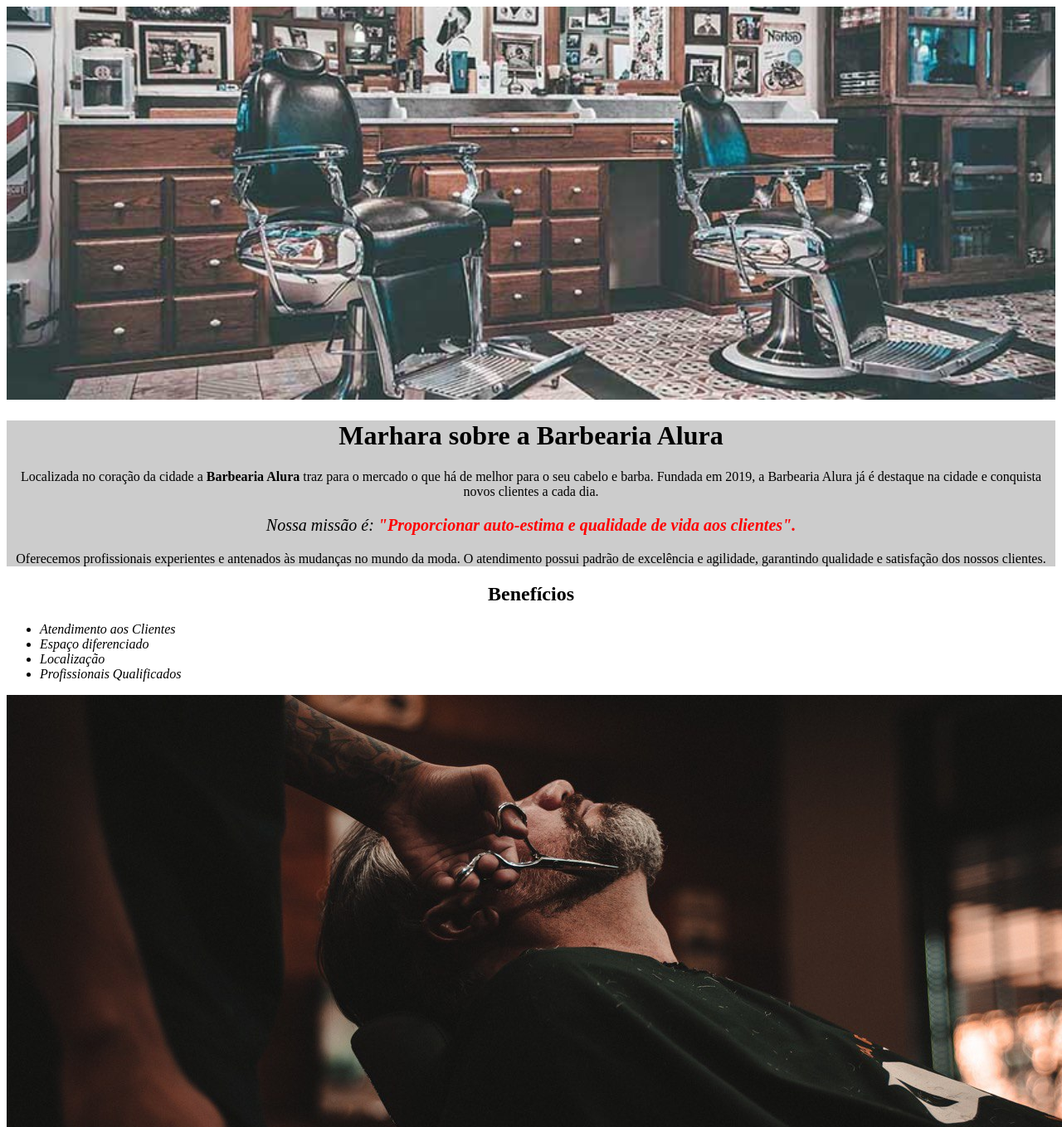
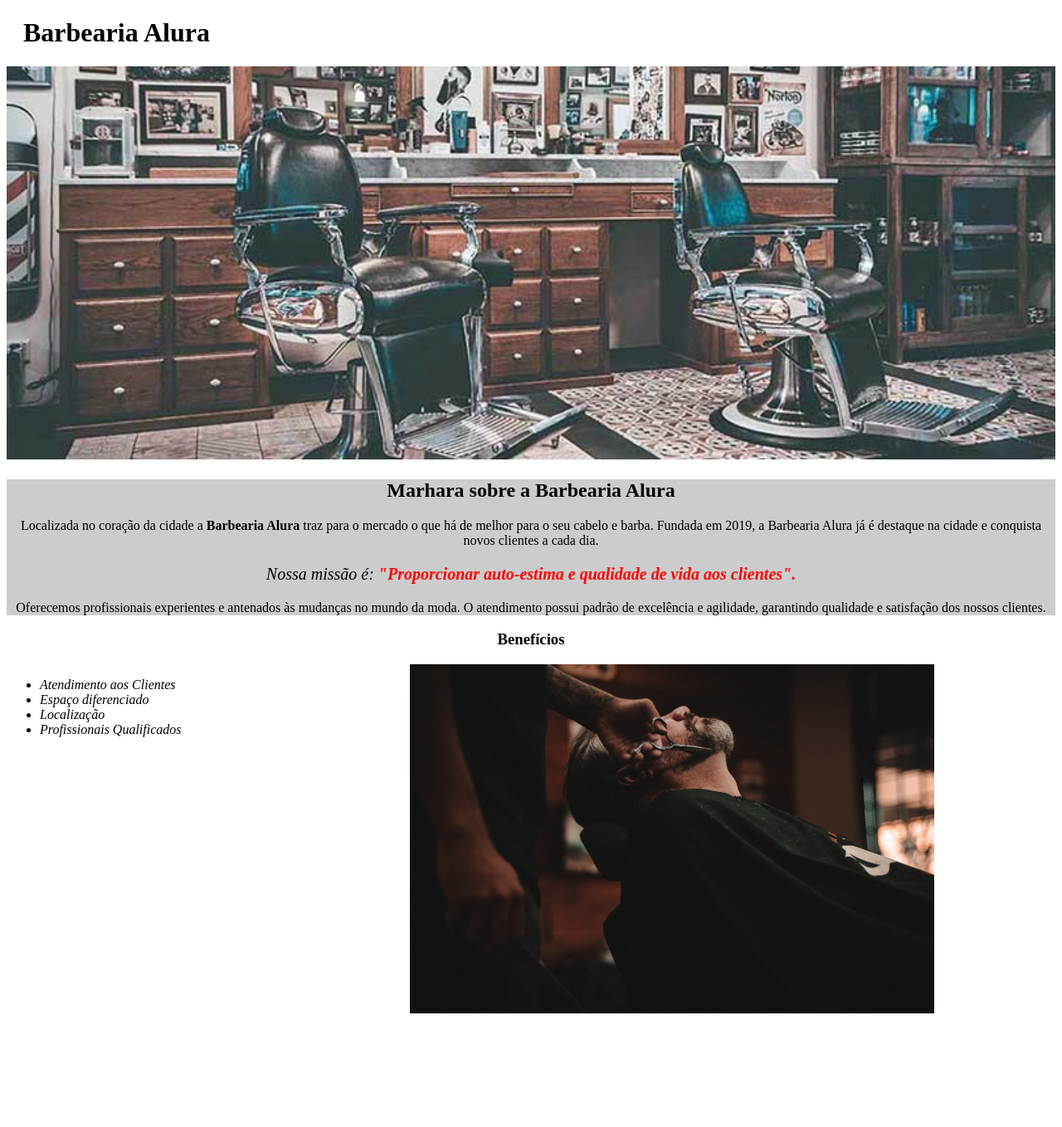
Before and after one commit to MarharaVasconcelos/projeto-barbearia, a plain HTML site: page index.html in a window 1280 px wide. Shown: the top 1359 px of the page at 83% size. After the commit the page ends 1234 px from the top, so only its background shows below. Drawn offline with Linux system fonts and the light colour scheme.

Commit message:
Add files via upload

```diff
--- a/index.html
+++ b/index.html
@@ -7,9 +7,12 @@
     </head>
 
     <body>
+        <header>
+            <h1 class="titulo-principal">Barbearia Alura</h1>
+        </header>
         <img id="banner" src="banner.jpg">
         <div class="principal">
-            <h1> Marhara sobre a Barbearia Alura</h1>
+            <h2 class="titulo-centralizado"> Marhara sobre a Barbearia Alura</h2>
 
             <p>Localizada no coração da cidade a <strong>Barbearia Alura</strong> traz para o mercado o que há de melhor para o seu cabelo e barba. Fundada em 2019, a Barbearia Alura já é destaque na cidade e conquista novos clientes a cada dia.</p>
 
@@ -18,8 +21,8 @@
             <p>Oferecemos profissionais experientes e antenados às mudanças no mundo da moda. O atendimento possui padrão de excelência e agilidade, garantindo qualidade e satisfação dos nossos clientes.</p>
         </div>
 
-        <div class="Benefícios">
-            <h2>Benefícios</h2>
+        <div class="Beneficios">
+            <h3 class="titulo-centralizado">Benefícios</h3>
 
             <ul>
                 <li class="itens">Atendimento aos Clientes</li>
@@ -28,7 +31,7 @@
                 <li class="itens">Profissionais Qualificados</li>
             </ul>
 
-            <img src="beneficios.jpg" class="imagem beneficios">
+            <img src="beneficios.jpg" class="imagembeneficios">
         </div>
     </body>
 </html>
--- a/style.css
+++ b/style.css
@@ -8,9 +8,14 @@ body {
 
 .principal{
     background: #cccccc;
+    padding; 30px;
 }
 
-h1 {
+.titulo-principal{
+	padding-left: 20px;
+}
+
+.titulo-centralizado {
 	text-align: center
 }
 
@@ -32,12 +37,16 @@ em strong {
 
 .Benefícios{
 	background: #FFFFFF;
+	padding: 20px;
 }
 
-h2 {
-	text-align: center;
+ul{
+	display: inline-block;
+	vertical-align: top;
+	width: 20%;
+	margin-right: 15%;
 }
 
-.imagem beneficios {
+.imagembeneficios {
 	width: 50%;
 }
```
